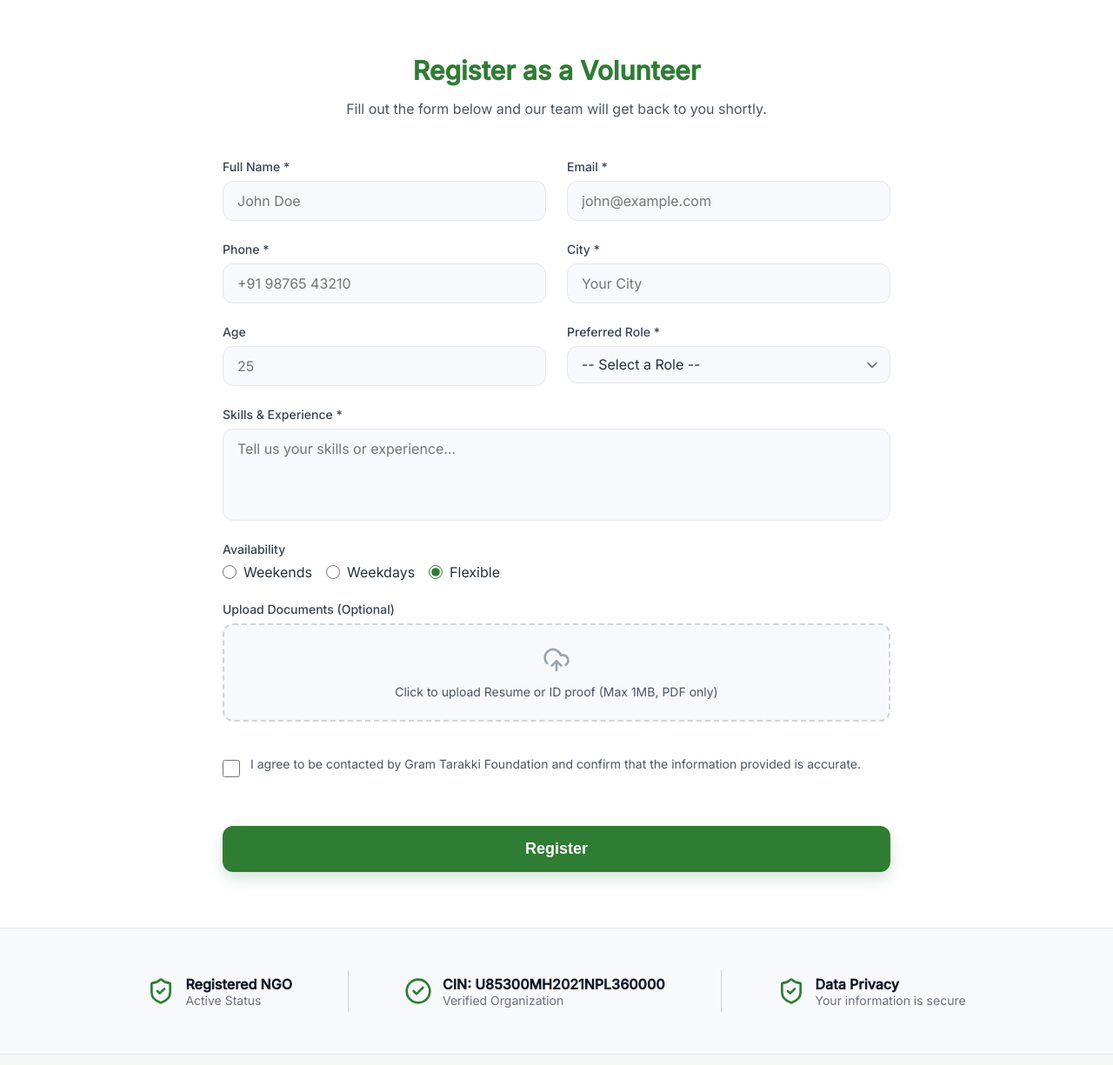
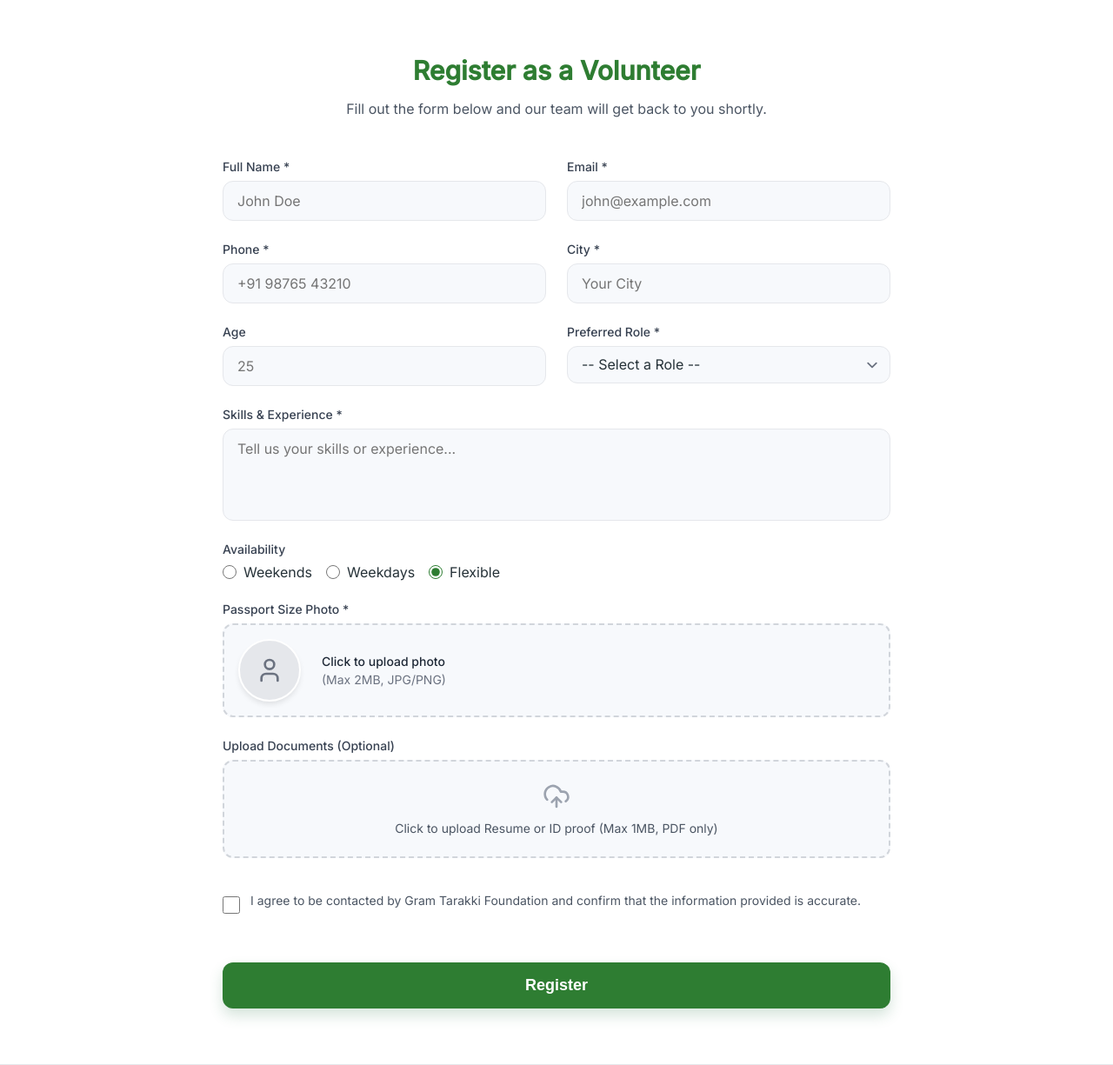
Before and after one commit to riyajul-saha/gram-tarakki-foundation, a Flask app: page /volunteer in a window 1280 px wide. Shown: the part 1772-2997 px from the top of the page at 87% size. Run offline with Flask 3, Linux system fonts and the light colour scheme.

Commit message:
Some UI changed

```diff
--- a/core/db.py
+++ b/core/db.py
@@ -77,10 +77,15 @@ def init_db():
                 skills TEXT,
                 availability VARCHAR(50),
                 resume_path VARCHAR(255),
+                profile_photo VARCHAR(255),
                 status VARCHAR(50) DEFAULT 'pending',
                 created_at TIMESTAMP DEFAULT CURRENT_TIMESTAMP
             )
         """)
+        try:
+            cursor.execute("ALTER TABLE join_volunteer ADD COLUMN profile_photo VARCHAR(255) AFTER resume_path")
+        except mysql.connector.Error:
+            pass
 
         # Create join_partner table
         cursor.execute("""
--- a/core/routes.py
+++ b/core/routes.py
@@ -157,6 +157,18 @@ def init_routes(app):
                 # Store relative path for DB
                 resume_path = f"/upload/resume/{unique_filename}"
 
+        profile_photo_path = ""
+        if 'profile_photo' in request.files:
+            file = request.files['profile_photo']
+            if file and file.filename != '':
+                filename = secure_filename(file.filename)
+                unique_filename = f"{uuid.uuid4().hex}_{filename}"
+                volunteer_upload_dir = os.path.join(os.getcwd(), 'upload', 'voluteer')
+                os.makedirs(volunteer_upload_dir, exist_ok=True)
+                file_path = os.path.join(volunteer_upload_dir, unique_filename)
+                file.save(file_path)
+                profile_photo_path = f"/upload/voluteer/{unique_filename}"
+
         try:
             conn = get_db_connection()
             if not conn:
@@ -190,8 +202,8 @@ def init_routes(app):
             # It's better to just insert it.
 
             cursor.execute("""
-                INSERT INTO join_volunteer (fullname, email, phone, city, age, role, skills, availability, resume_path, status)
-                VALUES (%s, %s, %s, %s, %s, %s, %s, %s, %s, 'pending')
+                INSERT INTO join_volunteer (fullname, email, phone, city, age, role, skills, availability, resume_path, profile_photo, status)
+                VALUES (%s, %s, %s, %s, %s, %s, %s, %s, %s, %s, 'pending')
             """, (
                 fullname,
                 email,
@@ -201,7 +213,8 @@ def init_routes(app):
                 role,
                 skills,
                 availability,
-                resume_path
+                resume_path,
+                profile_photo_path
             ))
             conn.commit()
             cursor.close()
--- a/static/css/volunteer.css
+++ b/static/css/volunteer.css
@@ -918,3 +918,73 @@ body {
     opacity: 1;
     transform: translateY(0);
 }
+
+/* Photo Upload Styles */
+.photo-upload-container {
+    display: flex;
+    justify-content: flex-start;
+}
+
+.photo-upload-box {
+    display: flex;
+    align-items: center;
+    gap: 1.5rem;
+    padding: 1rem;
+    border: 2px dashed var(--border-gray-300);
+    border-radius: 0.75rem;
+    background-color: var(--bg-main);
+    cursor: pointer;
+    transition: all 0.3s ease;
+    position: relative;
+    overflow: hidden;
+    width: 100%;
+}
+
+.photo-upload-box:hover {
+    border-color: var(--color-green);
+    background-color: rgba(46, 125, 50, 0.05);
+}
+
+.photo-preview {
+    width: 4.5rem;
+    height: 4.5rem;
+    border-radius: 50%;
+    background-color: var(--border-gray-200);
+    display: flex;
+    align-items: center;
+    justify-content: center;
+    overflow: hidden;
+    border: 2px solid var(--bg-white);
+    box-shadow: 0 4px 6px -1px rgba(0, 0, 0, 0.1);
+    flex-shrink: 0;
+}
+
+.photo-preview img {
+    width: 100%;
+    height: 100%;
+    object-fit: cover;
+}
+
+.photo-preview .user-icon {
+    width: 2rem;
+    height: 2rem;
+    color: var(--text-gray-500);
+}
+
+.photo-upload-text {
+    display: flex;
+    flex-direction: column;
+    gap: 0.25rem;
+}
+
+.photo-upload-text .upload-text {
+    font-weight: 500;
+    color: var(--text-gray-800);
+    margin: 0;
+}
+
+.photo-upload-text .upload-subtext {
+    font-size: 0.875rem;
+    color: var(--text-gray-500);
+    margin: 0;
+}
--- a/static/js/volunteer.js
+++ b/static/js/volunteer.js
@@ -242,6 +242,59 @@ document.addEventListener('DOMContentLoaded', () => {
                 }
             });
         }
+
+        // 7. Handle photo upload UI and validation (Max 2MB, Images only)
+        const photoInput = document.getElementById('photoInput');
+        const photoUploadBox = document.getElementById('photoUploadBox');
+        const photoPreview = document.getElementById('photoPreview');
+        const photoUploadText = document.getElementById('photoUploadText');
+
+        if (photoInput) {
+            photoInput.addEventListener('change', function () {
+                if (this.files && this.files.length > 0) {
+                    const file = this.files[0];
+                    const fileSizeMB = file.size / (1024 * 1024);
+
+                    if (fileSizeMB > 2) {
+                        showPopup('fail', 'File Too Large', 'Please upload a photo smaller than 2MB.');
+                        this.value = '';
+                        resetPhotoPreview();
+                    } else if (!file.type.startsWith('image/')) {
+                        showPopup('fail', 'Invalid File Type', 'Only image files (JPG/PNG/WEBP) are allowed.');
+                        this.value = '';
+                        resetPhotoPreview();
+                    } else {
+                        // Display filename
+                        photoUploadText.textContent = file.name;
+                        photoUploadText.style.color = 'var(--color-green)';
+                        if (photoUploadBox) photoUploadBox.style.borderColor = 'var(--color-green)';
+
+                        // Show preview
+                        const reader = new FileReader();
+                        reader.onload = function(e) {
+                            photoPreview.innerHTML = `<img src="${e.target.result}" alt="Preview">`;
+                        };
+                        reader.readAsDataURL(file);
+                    }
+                } else {
+                    resetPhotoPreview();
+                }
+            });
+        }
+
+        function resetPhotoPreview() {
+            if (photoUploadText) {
+                photoUploadText.textContent = 'Click to upload photo';
+                photoUploadText.style.color = '';
+            }
+            if (photoUploadBox) photoUploadBox.style.borderColor = '';
+            if (photoPreview) {
+                photoPreview.innerHTML = '<i data-lucide="user" class="user-icon"></i>';
+                if (window.lucide) {
+                    lucide.createIcons();
+                }
+            }
+        }
     }
 
     // 5. Hero Animations initialization
--- a/templates/index.html
+++ b/templates/index.html
@@ -5,7 +5,7 @@
 <!-- Hero Section -->
 <section class="hero">
     <div class="hero-content">
-        <h1>Building self-reliant villages — Education · Health · Livelihood</h1>
+        <h1>Creating Opportunities, Changing Lives — Education · Health · Livelihood</h1>
         <p>We empower marginalised and rural communities with education, healthcare and livelihood support.</p>
         <div class="hero-buttons">
             <a href="{{ url_for('donate') }}" class="btn btn-primary">Donate Now</a>
--- a/templates/volunteer.html
+++ b/templates/volunteer.html
@@ -221,6 +221,22 @@
                     </div>
 
                     <div class="form-group-full scroll-animate-item">
+                        <label class="form-label">Passport Size Photo *</label>
+                        <div class="photo-upload-container">
+                            <div class="photo-upload-box" id="photoUploadBox">
+                                <div class="photo-preview" id="photoPreview">
+                                    <i data-lucide="user" class="user-icon" id="defaultUserIcon"></i>
+                                </div>
+                                <div class="photo-upload-text">
+                                    <p class="upload-text" id="photoUploadText">Click to upload photo</p>
+                                    <p class="upload-subtext">(Max 2MB, JPG/PNG)</p>
+                                </div>
+                                <input required type="file" id="photoInput" class="file-input" name="profile_photo" accept="image/jpeg, image/png, image/webp">
+                            </div>
+                        </div>
+                    </div>
+
+                    <div class="form-group-full scroll-animate-item">
                         <label class="form-label">Upload Documents (Optional)</label>
                         <div class="file-upload-box" id="fileUploadBox">
                             <i data-lucide="upload-cloud" class="upload-icon"></i>
```
